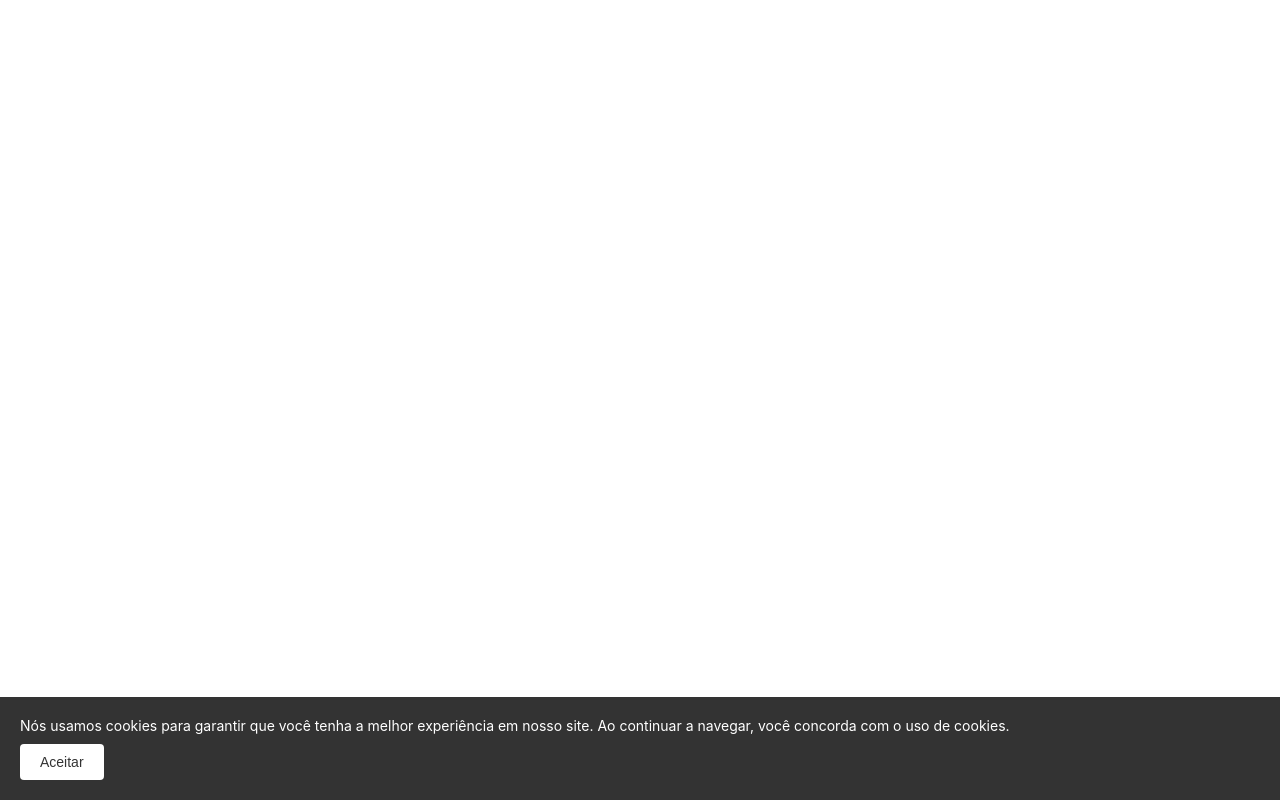
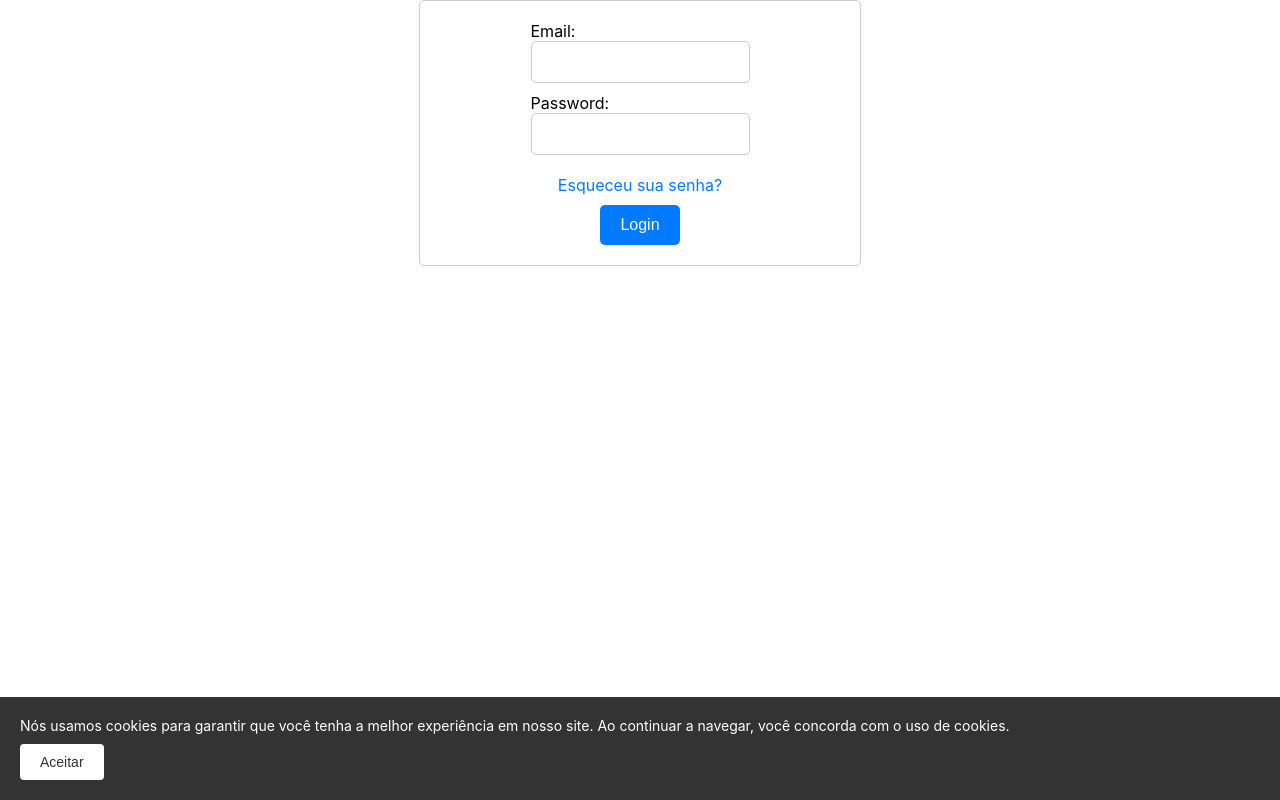
Before and after one commit to walttoncoelho/CROMO, a React (Create React App) app in the folder cromo/: page /login in a window 1280 px wide. Built offline with nearby package versions, Linux system fonts and the light colour scheme.

Commit message:
Cria o form de login

```diff
--- a/cromo/src/pages/Login/Style.jsx
+++ /dev/null
@@ -1,5 +0,0 @@
-import styled from "styled-components";
-
-export const Container = styled.div`
-
-`;
--- /dev/null
+++ b/cromo/src/pages/Manager/Login/Login.jsx
@@ -0,0 +1,105 @@
+import React, { useState } from 'react';
+import ResetPassword from './ResetPassword';
+import { Form } from './Style';
+
+export default function Login() {
+  const [email, setEmail] = useState('');
+  const [errors, setErrors] = useState({});
+  const [password, setPassword] = useState('');
+  const [showResetPassword, setShowResetPassword] = useState(false);
+
+
+  const handleEmailChange = (event) => {
+    setEmail(event.target.value);
+  };
+
+  const handlePasswordChange = (event) => {
+    setPassword(event.target.value);
+  };
+
+  const handleSubmit = (event) => {
+    event.preventDefault();
+
+    const { formIsValid, errors } = validateForm();
+    setErrors(errors);
+
+    if (formIsValid) {
+      console.log(`Email: ${email} Password: ${password}`);
+      // adicione aqui o código para enviar o email e a senha para a API de login
+    } else {
+      console.log(errors);
+    }
+  };
+
+  const handleResetPasswordClick = (event) => {
+    event.preventDefault();
+    setShowResetPassword(true);
+  };
+
+  if (showResetPassword) {
+    return <ResetPassword />;
+  }
+;
+
+
+
+  function validateForm() {
+    let errors = {};
+    let formIsValid = true;
+
+    // Validar o campo email
+    if (!email) {
+      formIsValid = false;
+      errors["email"] = "Por favor, insira seu email.";
+    }
+
+    if (typeof email !== "undefined") {
+      // expressão regular para validar o email
+      let lastAtPos = email.lastIndexOf('@');
+      let lastDotPos = email.lastIndexOf('.');
+
+      if (!(lastAtPos < lastDotPos && lastAtPos > 0 && email.indexOf('@@') == -1 && lastDotPos > 2 && (email.length - lastDotPos) > 2)) {
+        formIsValid = false;
+        errors["email"] = "Por favor, insira um email válido.";
+      }
+    }
+
+    // Validar o campo senha
+    if (!password) {
+      formIsValid = false;
+      errors["password"] = "Por favor, insira sua senha.";
+    }
+
+    if (typeof password !== "undefined") {
+      if (password.length < 6) {
+        formIsValid = false;
+        errors["password"] = "A senha deve ter pelo menos 6 caracteres.";
+      }
+    }
+
+    return { formIsValid, errors };
+  }
+
+
+  return (
+    <Form onSubmit={handleSubmit}>
+
+      <label>
+        Email:
+        <input type="email" value={email} onChange={handleEmailChange} />
+        {errors.email && <span>{errors.email}</span>}
+      </label>
+      <label>
+        Password:
+        <input type="password" value={password} onChange={handlePasswordChange} />
+        {errors.password && <span>{errors.password}</span>}
+      </label>
+
+      <div>
+        <a href="##" onClick={handleResetPasswordClick}>Esqueceu sua senha?</a>
+      </div>
+      <button type="submit">Login</button>
+
+    </Form>
+  );
+}
--- /dev/null
+++ b/cromo/src/pages/Manager/Login/ResetPassword.js
@@ -0,0 +1,31 @@
+import React, { useState } from 'react';
+
+
+export default function ResetPassword() {
+  const [email, setEmail] = useState('');
+  const [success, setSuccess] = useState(false);
+
+  const handleEmailChange = (event) => {
+    setEmail(event.target.value);
+  };
+
+  const handleSubmit = (event) => {
+    event.preventDefault();
+    // adicione aqui o código para enviar o email para a API de redefinição de senha
+    setSuccess(true);
+  };
+
+  if (success) {
+    return <div>Um email com instruções para redefinir sua senha foi enviado para {email}.</div>;
+  }
+
+  return (
+    <form onSubmit={handleSubmit}>
+      <label>
+        Email:
+        <input type="email" value={email} onChange={handleEmailChange} />
+      </label>
+      <button type="submit">Redefinir senha</button>
+    </form>
+  );
+}
--- /dev/null
+++ b/cromo/src/pages/Manager/Login/Style.jsx
@@ -0,0 +1,121 @@
+import styled from "styled-components";
+
+export const Form = styled.form`
+  display: flex;
+  flex-direction: column;
+  align-items: center;
+  width: 400px;
+  margin: 0 auto;
+  padding: 20px;
+  border: 1px solid #ccc;
+  border-radius: 5px;
+
+  label {
+    display: flex;
+    flex-direction: column;
+    margin-bottom: 10px;
+
+    input {
+      height: 30px;
+      padding: 5px;
+      border-radius: 5px;
+      border: 1px solid #ccc;
+      font-size: 16px;
+    }
+
+    span {
+      color: red;
+      font-size: 14px;
+      margin-top: 5px;
+    }
+  }
+
+  button {
+    background-color: #007bff;
+    color: #fff;
+    border: none;
+    border-radius: 5px;
+    height: 40px;
+    padding: 0 20px;
+    font-size: 16px;
+    margin-top: 10px;
+    cursor: pointer;
+
+    &:hover {
+      background-color: #0069d9;
+    }
+  }
+
+  div {
+    margin-top: 10px;
+  }
+
+  a {
+    color: #007bff;
+    text-decoration: none;
+
+    &:hover {
+      text-decoration: underline;
+    }
+  }
+`;
+
+export const ResetPasswordPopup = styled.div`
+  position: fixed;
+  top: 0;
+  left: 0;
+  width: 100%;
+  height: 100%;
+  background-color: rgba(0, 0, 0, 0.5);
+  display: flex;
+  justify-content: center;
+  align-items: center;
+
+  .popup {
+    width: 400px;
+    background-color: #fff;
+    padding: 20px;
+    border-radius: 5px;
+    box-shadow: 0px 0px 10px 0px rgba(0, 0, 0, 0.5);
+
+    h2 {
+      margin-top: 0;
+    }
+
+    label {
+      display: flex;
+      flex-direction: column;
+      margin-bottom: 10px;
+
+      input {
+        height: 30px;
+        padding: 5px;
+        border-radius: 5px;
+        border: 1px solid #ccc;
+        font-size: 16px;
+      }
+
+      span {
+        color: red;
+        font-size: 14px;
+        margin-top: 5px;
+      }
+    }
+
+    button {
+      background-color: #007bff;
+      color: #fff;
+      border: none;
+      border-radius: 5px;
+      height: 40px;
+      padding: 0 20px;
+      font-size: 16px;
+      margin-top: 10px;
+      cursor: pointer;
+
+      &:hover {
+        background-color: #0069d9;
+      }
+    }
+  }
+`;
--- a/cromo/src/routes/AppRoutes.jsx
+++ b/cromo/src/routes/AppRoutes.jsx
@@ -5,6 +5,7 @@ import Sobre from '../pages/Sobre/Sobre';
 import Admin from '../pages/Manager/Admin';
 import FaleConosco from '../pages/FaleConosco/FaleConosco';
 import Empreendimentos from '../pages/Empreendimentos/Empreendimentos';
+import Login from '../pages/Manager/Login/Login';
 
 
 
@@ -19,6 +20,7 @@ export function AppRoutes() {
         <Route path='/sobre' element={<Sobre />} />
         <Route path='/faleconosco' element={<FaleConosco /> } />
         <Route path='/empreendimentos' element={<Empreendimentos />  } />
+        <Route path="/login" element={ < Login /> }/>
 {/* Páginas auxiliares */}
 
 {/* Páginas privadas */}
```
Also changed, not shown: cromo/src/pages/Login/Login.jsx (deleted, +0 -7 lines).
